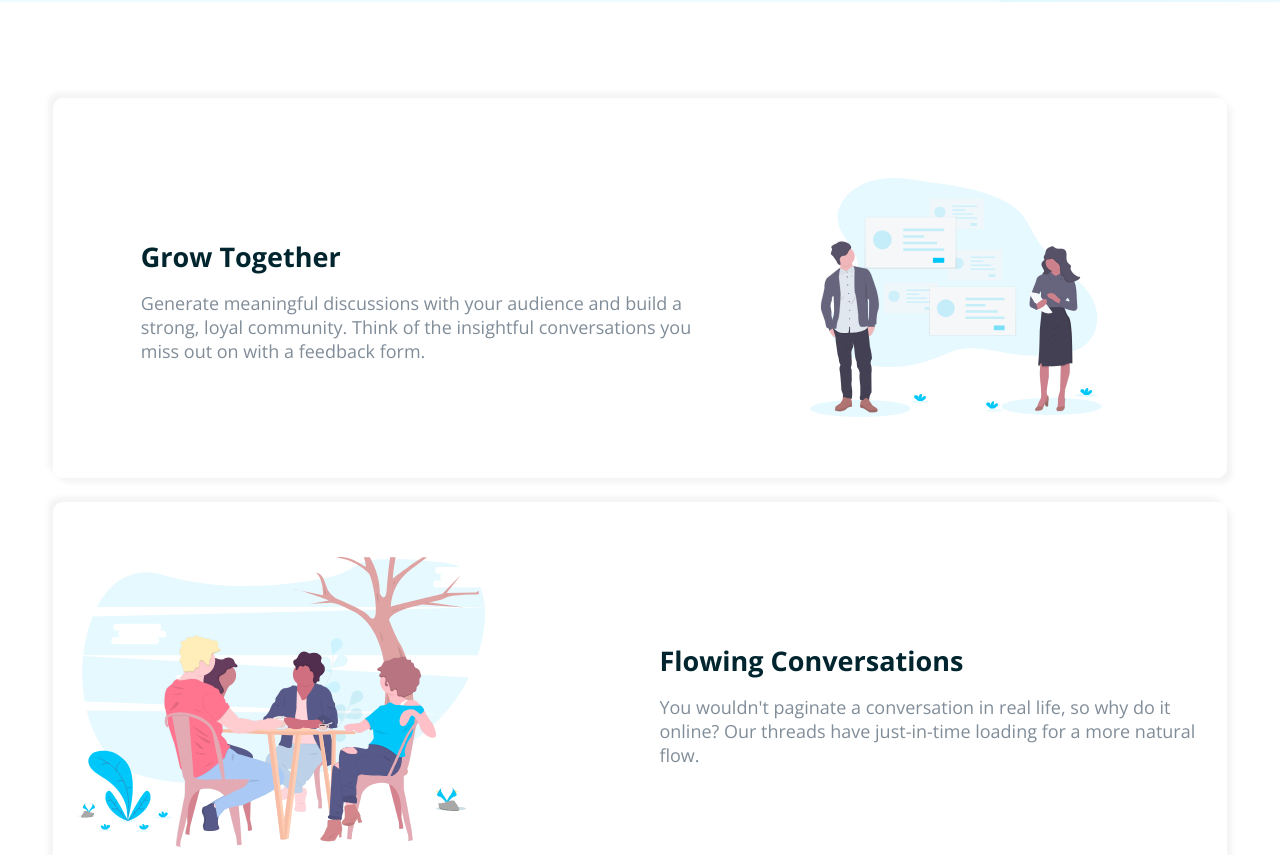
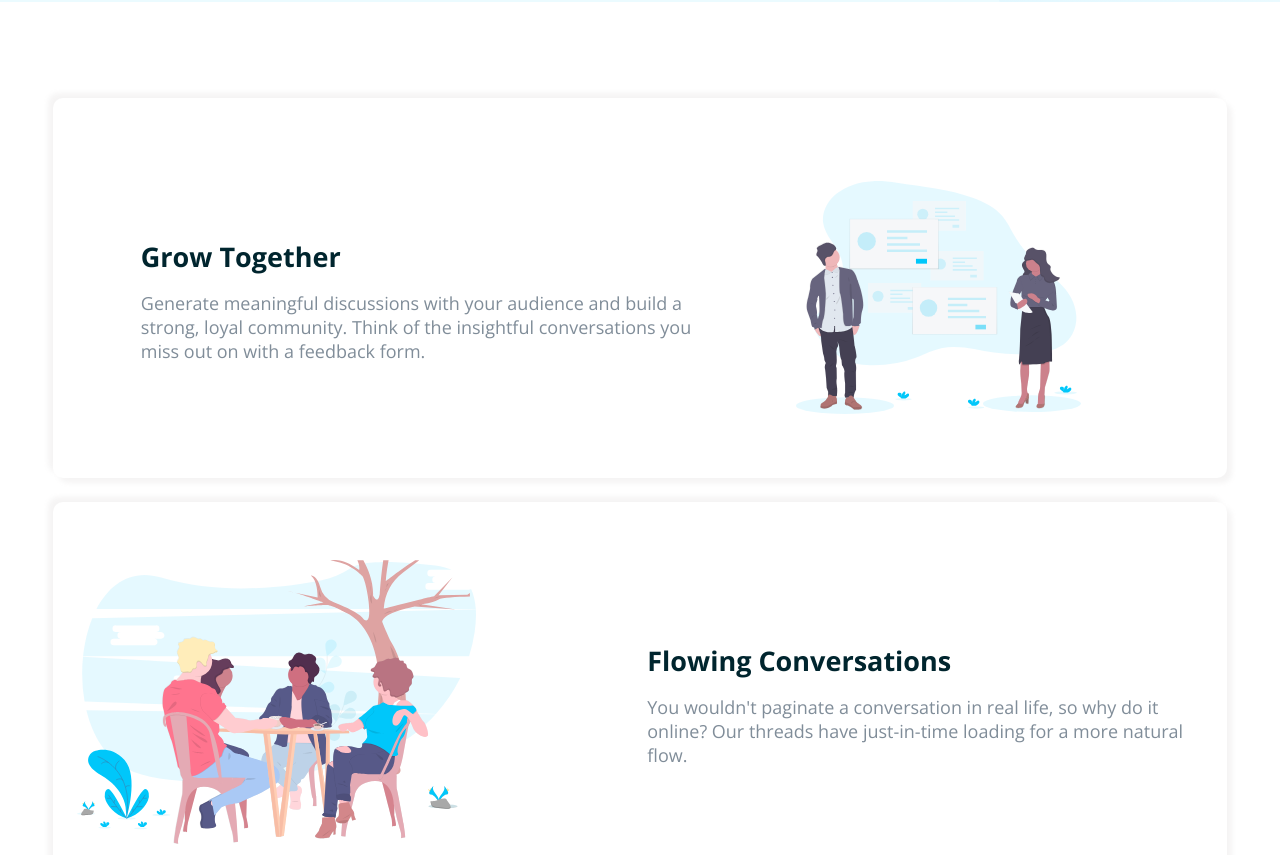
Before and after one commit to Harbeytee/landing-page, a plain HTML site: page index.html in a window 1280 px wide. Shown: the part 640-1495 px from the top of the page. Drawn offline with nearby package versions, Linux system fonts and the light colour scheme.

Commit message:
Update styles.css

```diff
--- a/styles.css
+++ b/styles.css
@@ -130,7 +130,7 @@ h2 {
     height: 100%;
 
     text-align: center;
-    padding: 4rem 0rem 2.5rem 1.5rem;
+    padding: 4rem 1.5rem 2.5rem;
     margin: 2.5rem 0.3rem 2rem;
 
 
```
